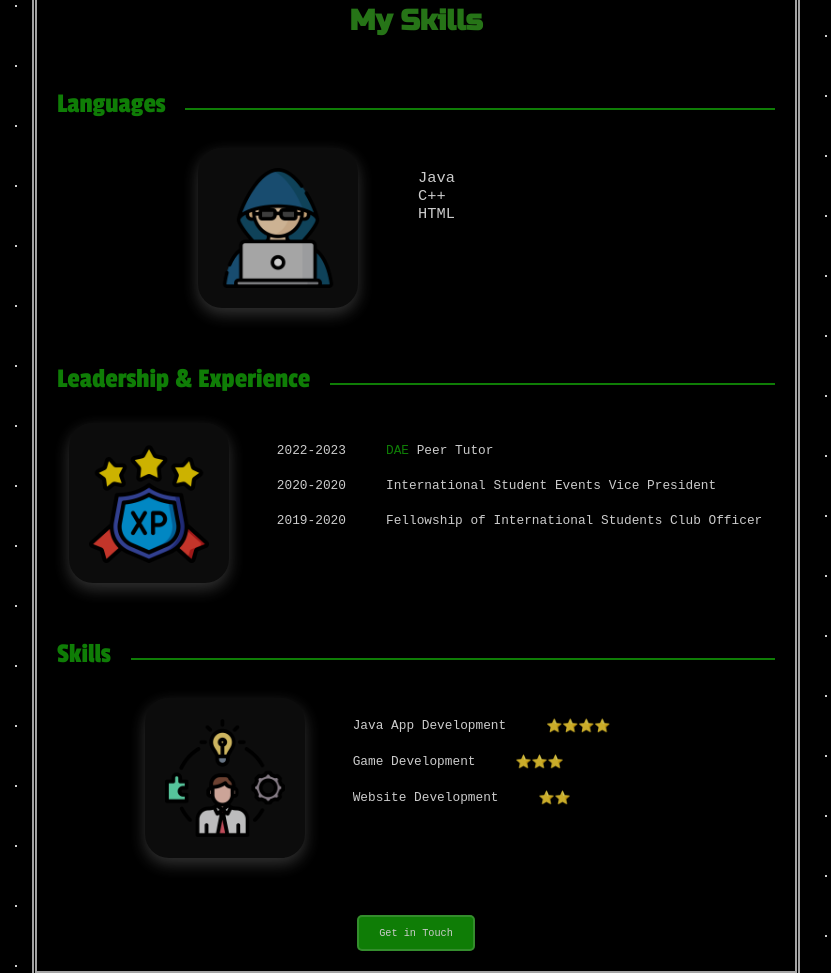
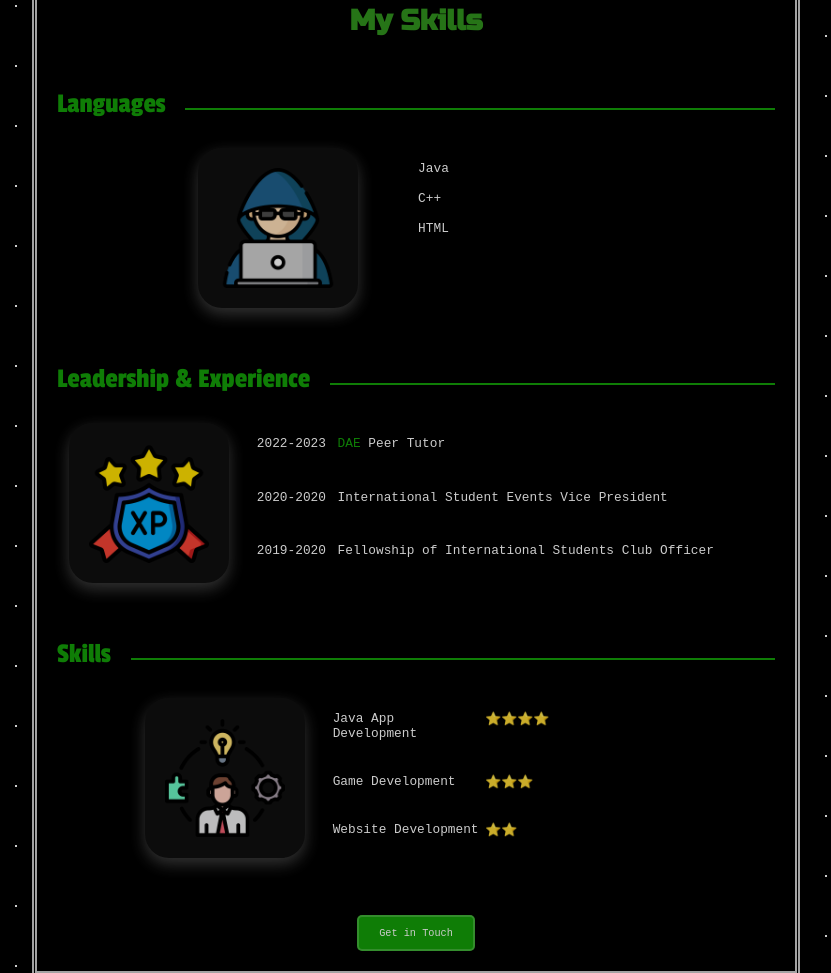
Before and after one commit to jw27180/web_resume, a plain HTML site: page index.html in a window 1280 px wide. Shown: the part 1275-2248 px from the top of the page, without its empty margins (224-1055 px from the left). Drawn offline with Linux system fonts and the light colour scheme.

Commit message:
Add files via upload
fixed spacing for lists to align elements

```diff
--- a/css/style.css
+++ b/css/style.css
@@ -153,9 +153,7 @@ h2#header{
 
 ul {
     list-style: none;
-    font-size: 1.2vw;
-    margin-top: 5%;
-    margin-bottom: 5%;
+    font-size: 1vw;
 }
 
 .textdivText {
@@ -219,19 +217,29 @@ hr {
     margin-bottom: 80px;
 }
 
-dd, dt {
-    display:block;
-    float: left;
-    margin-top: 20px;
+dl {
+    height:100%;
     font-size: 1vw;
+    display: flex;
+    flex-wrap: wrap;
 }
 
-dt {clear:both;}
+dt {
+    width: 15%;
+}
 
-dl {
-    overflow:hidden;
-    margin: 0;
-    margin-left: 20px;
+dd {
+    margin-left: auto;
+    width: 85%;
+}
+
+dt#skills {
+    width: 33%
+}
+
+dd#skills {
+    margin-left: auto;
+    width: 67%;
 }
 
 .bottom {
--- a/index.html
+++ b/index.html
@@ -44,8 +44,8 @@
         </div>
         <div class="column right">
           <ul>
-            <li>Java</li>
-            <li>C++</li>
+            <li>Java</li><br>
+            <li>C++</li><br>
             <li>HTML</li>
           </ul>
         </div>
@@ -82,13 +82,13 @@
             <img class="graphic" id="left" src="images/abilities.png" alt="skills">
           </div>
           <div class="column right" id="skills">
-            <dl id="bottom">
-            <dt>Java App Development</dt>
-              <dd>⭐⭐⭐⭐</dd>
-            <dt>Game Development</dt>
-              <dd>⭐⭐⭐</dd>
-            <dt>Website Development</dt>
-              <dd>⭐⭐</dd>
+            <dl>
+            <dt id="skills">Java App Development</dt>
+              <dd id="skills">⭐⭐⭐⭐</dd>
+            <dt id="skills">Game Development</dt>
+              <dd id="skills">⭐⭐⭐</dd>
+            <dt id="skills">Website Development</dt>
+              <dd id="skills">⭐⭐</dd>
             </dl>
           </div>
         </div>
```
